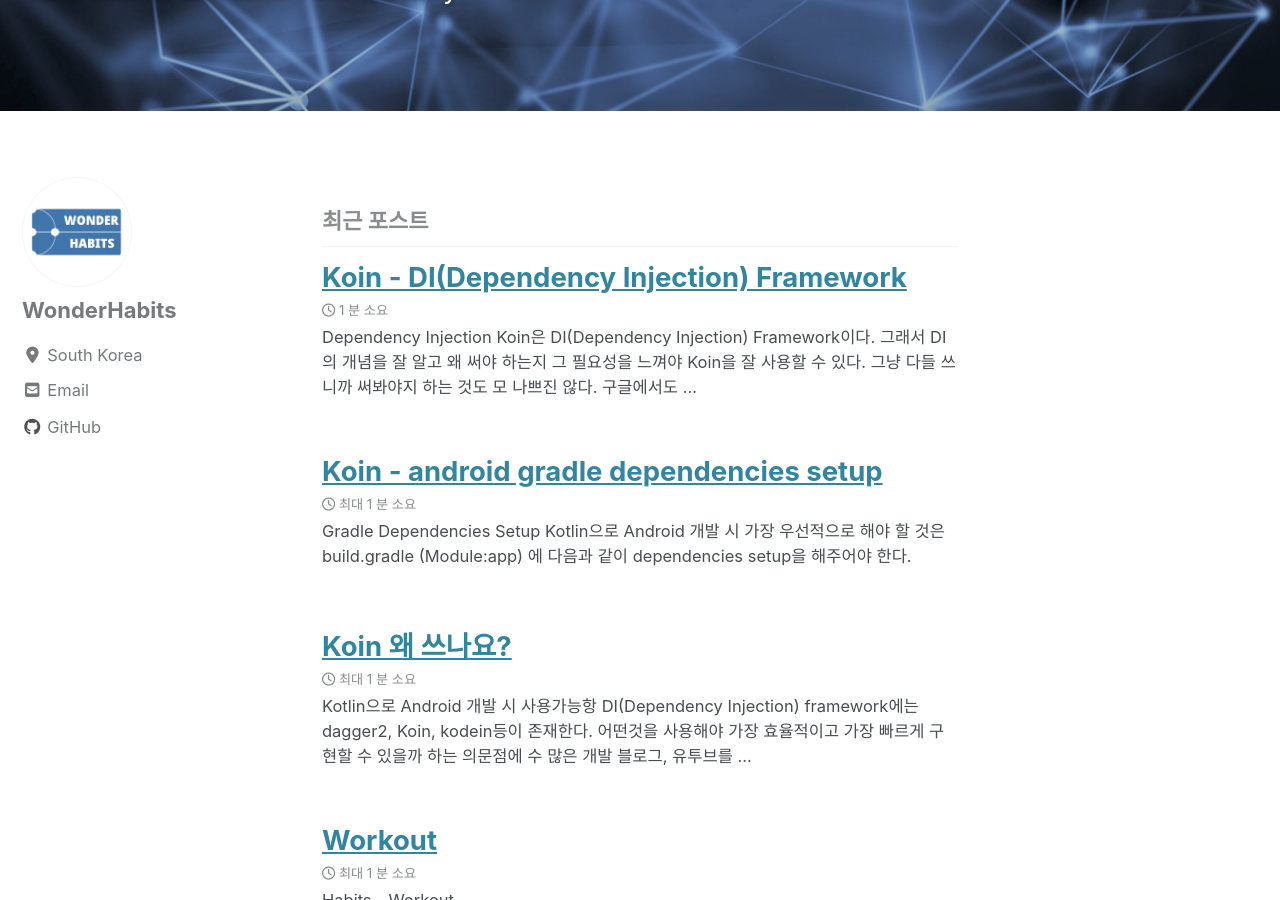
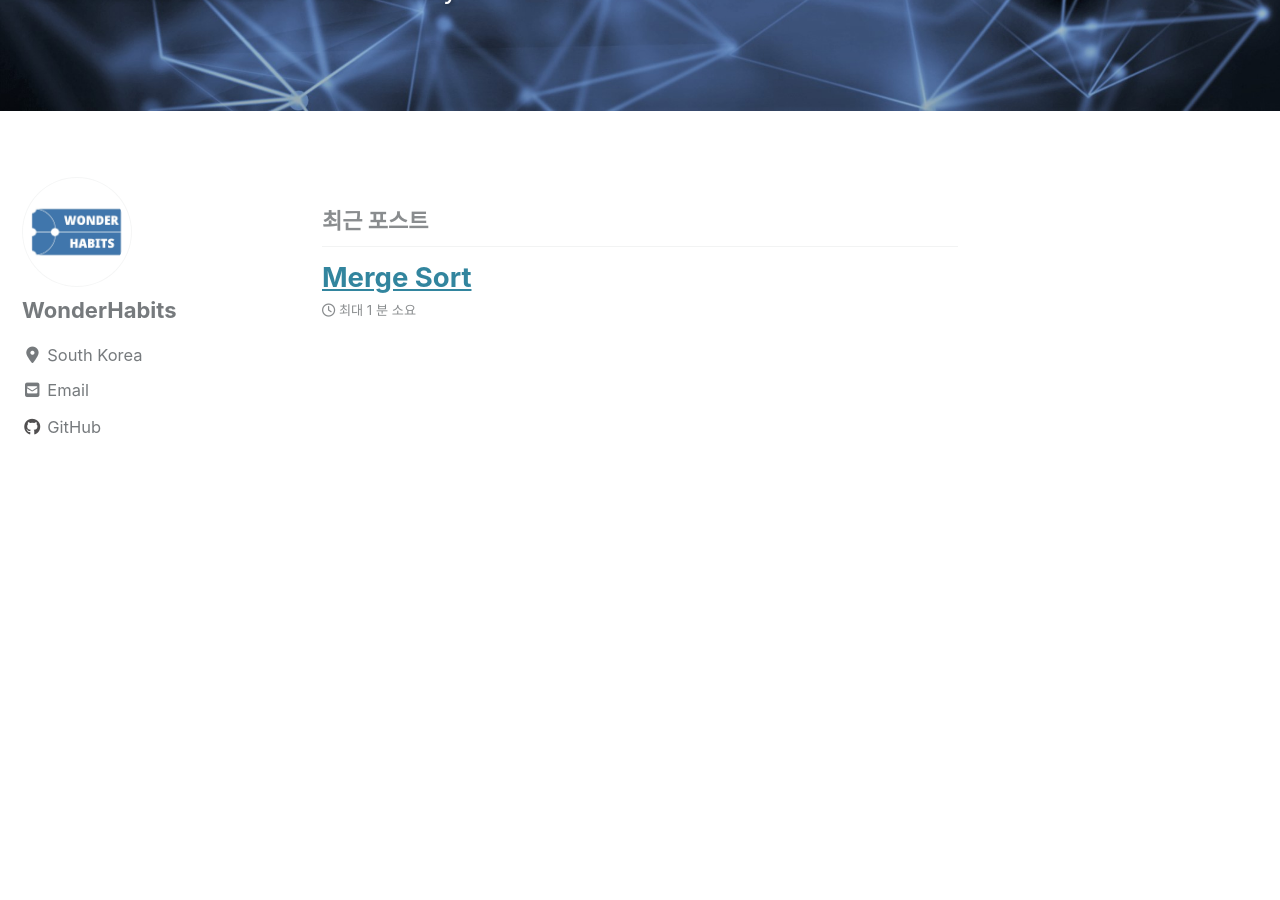
Before and after one commit to WonderHabits/wonderhabits.github.io, a Jekyll site: the page built from index.html, in a window 1280 px wide and 900 px high, scrolled down 268 px. Built offline with Jekyll 4.4.1, drawn with Linux system fonts in a browser that asks for light colours; cached includes are drawn as plain includes; nearby versions of some CDN libraries; the list of posts is cut into pages by our own code; some of the changed text lies outside the part shown.

Commit message:
github io 정리

````diff
--- a/_data/navigation.yml
+++ b/_data/navigation.yml
@@ -14,17 +14,17 @@ main:
 posts:
   - title: Dev
     children:
-      - title: "Android"
-        url: /categories/dev-android/
-      - title: "Flutter"
-        url: /categories/dev-flutter/
-      - title: "GitHub"
-        url: /categories/dev-github/
-      - title: "Koin"
-        url: /categories/dev-koin/
-  - title: Habits
-    children:
-      - title: "Learn English"
-        url: /categories/habits-learn_english/
-      - title: "Workout"
-        url: /categories/habits-workout/
+      - title: "Coding Test"
+        url: /categories/dev-coding-test/
+  #     - title: "Flutter"
+  #       url: /categories/dev-flutter/
+  #     - title: "GitHub"
+  #       url: /categories/dev-github/
+  #     - title: "Koin"
+  #       url: /categories/dev-koin/
+  # - title: Habits
+  #   children:
+  #     - title: "Learn English"
+  #       url: /categories/habits-learn_english/
+  #     - title: "Workout"
+  #       url: /categories/habits-workout/
--- a/_posts/2020-03-27-dev-koin-what_is_koin.md
+++ /dev/null
@@ -1,31 +0,0 @@
----
-title: "Koin 왜 쓰나요?"
-header:
-  image: /assets/images/koin.jpg
-categories:
-  - Koin
-tags:
-  - Dev
-  - Koin
-  - Android
-toc: true
-last_modified_at: 2020-03-27
----
-
-Kotlin으로 Android 개발 시 사용가능항 DI(Dependency Injection) framework에는 dagger2, Koin, kodein등이 존재한다. 어떤것을 사용해야 가장 효율적이고 가장 빠르게 구현할 수 있을까 하는 의문점에 수 많은 개발 블로그, 유투브를 검색한 결과 Koin 가장 좋다는 결론을 갖게 되었다.
-누구 말 맞다나 Koin의 네이밍은 kotlin에서 'tl' 만 빼서 이름을 지은거라고..
-
-  **'Kotlin' - 'tl' = 'Koin'**
-
-# Koin 이란?
-Koin은 순수 Kotlin만으로 작성된 DI framework로 매우 경량화 되어 있고 실용적인 API이다. 자세한 사용법은 차차 적어 나가겠다.
-
-# DSL 이란?
-Koin 공식 사이트([Koin](https://insert-koin.io))를 보다 보면 몇 가지 생소한 용어가 나오는데 그중에 하나가 DSL이다.
-
-  **DSL : Domain Specified Language**
-
-영어를 풀어서 말하면 도메인(산업, 분야등 특정 영역)에 특화된 언어를 말한다. 한마디로 그 영역에서 좀 굴러먹은 전문가들만 쓰는 언어란 것이다. 쉽게 이해하기 위해서 예를 들면 새벽 노량진 시장 킹크랩 도매시장에서 들리는 도매상인들만 사용하는 암호같은 언어라던지, 건설현장에서 쓰이는 노가다 용어같은 것들이 DSL인 것이다.
-
-# 결론
-Koin 왜 쓰나요? 결국 쉽게 얘기하자면 내가 생각하는 Koin을 사용하는 이유는 Kotlin을 사용하고, Android 개발을 할 줄 아는 개발자가 DI 사용에 대한 필요성을 절실히 느껴야 한다는 것이다. 아니면 굳이 배울 필요가 없을 것 같다.
--- a/_posts/2020-03-30-dev-koin-setup_dependency.md
+++ /dev/null
@@ -1,30 +0,0 @@
----
-title: "Koin - android gradle dependencies setup"
-header:
-  image: /assets/images/koin.jpg
-categories:
-  - Koin
-tags:
-  - Dev
-  - Koin
-  - Android
-toc: true
-last_modified_at: 2020-03-30
----
-# Gradle Dependencies Setup
-Kotlin으로 Android 개발 시 가장 우선적으로 해야 할 것은 build.gradle (Module:app) 에 다음과 같이 dependencies setup을 해주어야 한다.
-
-최신 버전은  ([Koin](https://doc.insert-koin.io/#/setup/index)) 에서 확인 가능하다.
-
-```kotlin
-// 최신 stable version
-def koin_version= "2.1.5"
-// Koin AndroidX Scope feature
-implementation "org.koin:koin-androidx-scope:$koin_version"
-// Koin AndroidX ViewModel feature
-implementation "org.koin:koin-androidx-viewmodel:$koin_version"
-// Koin AndroidX Fragment Factory (unstable version)
-implementation "org.koin:koin-androidx-fragment:$koin_version"
-```
-
-실제 Android Empty Project 생성 후 gradle 파일에 koin관련 dependency적용 까지 실제 반영한 github commit ([commit-031014d](https://github.com/WonderHabits/koinAndroidExample/commit/031014dfb8b8fa12c9e35a12cb2042987578dad9#diff-39e7d8c00954e920b98e7636f0ac30b2))을 참고 바란다.
--- a/_posts/2020-03-31-dev-koin-di_fw.md
+++ b/_posts/2020-03-31-dev-koin-di_fw.md
@@ -1,54 +1,13 @@
 ---
-title: "Koin - DI(Dependency Injection) Framework"
+title: "Merge Sort"
 header:
-  image: /assets/images/koin.jpg
+  # image: /assets/images/koin.jpg
 categories:
-  - Koin
+  - Coding Interview
 tags:
   - Dev
-  - Koin
-  - Android
-  - DI(Dependency Injection)
+  - Algorithm
+  - C++
 toc: true
-last_modified_at: 2020-03-31
+last_modified_at: 2021-02-15
 ---
-# Dependency Injection
-Koin은 DI(Dependency Injection) Framework이다. 그래서 DI의 개념을 잘 알고 왜 써야 하는지 그 필요성을 느껴야 Koin을 잘 사용할 수 있다. 그냥 다들 쓰니까 써봐야지 하는 것도 모 나쁘진 않다. 구글에서도 DI사용을 강력하게 권유하고 있다. Koin 말고 Dagger였지만 .. 모..
-
-하여튼 본론으로 들어가서 아주 간단한 예시를 통해 DI가 무엇인지 알아보자
-[![foo](https://cdn.pixabay.com/photo/2017/06/14/18/48/silhouette-2402991_960_720.png)](https://pixabay.com/)
-
-요즘같은 디지털 노마드 시대에 프로그래머가 일을 하기 위해선 laptop, 책상, 의자 정도만 있으면 충분하다. 그래서 다음과 같은 class를 만들 수 있다.
-
-```kotlin
-class Laptop()
-class Desk()
-class Chair()
-class Coffee()
-
-class Programmer(){
-    val laptop = Laptop()
-    val desk = Desk()
-    val chair = Chair()
-    val coffee = Coffee()
-    fun programming(){
-        // do programming not coding
-    }
-}
-```
-근데 위 코드를 자세히 살펴보면 몬가 이상해 보인다. 프로그래머는 프로그래밍만 하면 되는데 그전에 laptop, 책상, 의자를 손수 만들고 있다. 모 coffee정도야 직접 내려 먹는건 이해할 수 있지만..
-
-바로 이런 의존성(dependency)를 끊기 위해 도입된 개념이 바로 DI(Dependency Injection)이다. 다음 코드와 같이 주로 constructor또는 setter를 통해 이미 누군가에 의해 만들어진 필요한 모듈을 주입하게 된다. 누군가가 laptop도 주고 책상도 주고 의자도 주고 커피도 주고.... 프로그래머는 프로그래밍만 열심히 하면 된다.
-```kotlin
-class Laptop()
-class Desk()
-class Chair()
-class Coffee()
-
-class Programmer(val laptop: Laptop, val desk: Desk, val chair: Chair, val coffee: Coffee){
-    fun programming(){
-        //focus on only programming
-    }
-}
-```
-실제 Android Empty Project 생성 후 gradle 파일에 koin관련 dependency적용, DI 까지 실제 반영한 github commit ([commit-589e1bc](https://github.com/WonderHabits/koinAndroidExample/commit/589e1bc27c17b52d4f9e3e96a18ae088665c8b5e#diff-d2a57dc1d883fd21fb9951699df71cc7))을 참고 바란다.
````
Also changed, not shown: _pages/dev-android.md (deleted, +0 -11 lines), _pages/dev-coding-interview.md (added, +11 -0 lines), _pages/dev-flutter.md (deleted, +0 -11 lines), _pages/dev-github.md (deleted, +0 -11 lines), _pages/dev-koin.md (deleted, +0 -11 lines), _pages/habits-learn_english.md (deleted, +0 -12 lines), _pages/habits-workout.md (deleted, +0 -12 lines), _posts/2020-02-13-dev-adroid-setup.md (deleted, +0 -11 lines), _posts/2020-02-13-dev-flutter-setup.md (deleted, +0 -11 lines), _posts/2020-02-13-dev-github-setup.md (deleted, +0 -11 lines), _posts/2020-02-13-habits-learn_english-setup.md (deleted, +0 -12 lines), _posts/2020-02-13-habits-workout-setup.md (deleted, +0 -12 lines).
